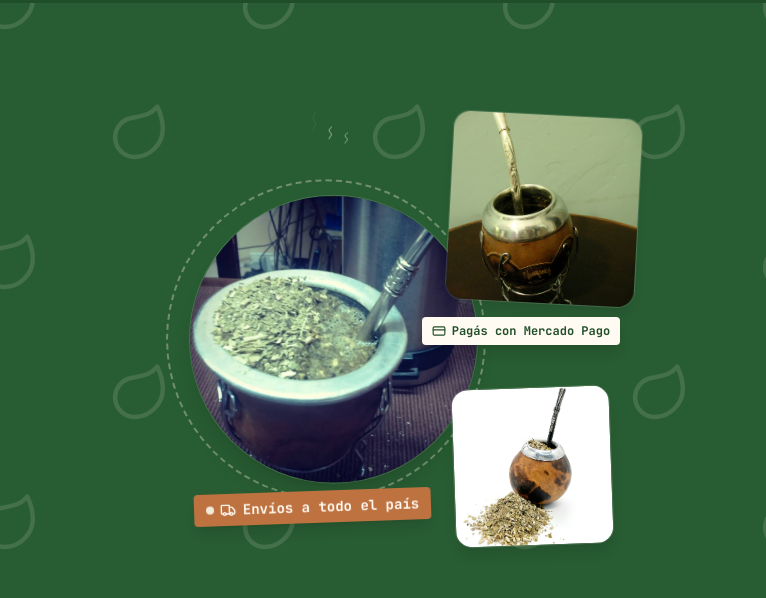
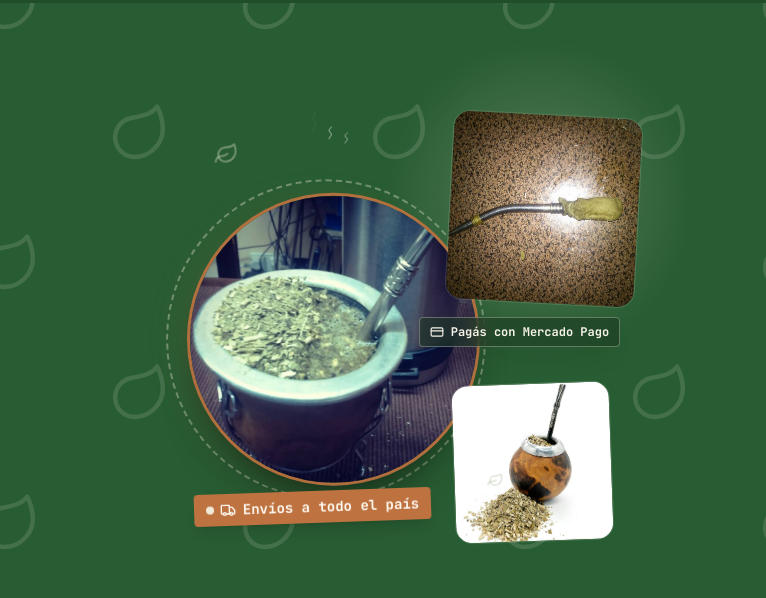
Before and after one commit to PedroGiorlando/JMates, a website: page index.html in a window 1280 px wide. Shown: the part 81-679 px from the top of the page, 514-1280 px from the left. Drawn offline with nearby package versions, Linux system fonts and the light colour scheme.

Commit message:
feat(hero): elevar collage con profundidad y movimiento
- Spotlight cálido radial (cobre + salvia) detrás del conjunto
- Mate principal con aro cobre + sombra honda (lenguaje del catálogo)
- Fotos de producto con sombra en capas y float suave (reduced-motion safe)
- Chip de pago en estilo glass (vidrio verde translúcido + blur)
- Hojas de yerba decorativas flotando
- Trío mate + bombilla + yerba = las 3 categorías del kit (antes 2 mates)

Co-Authored-By: Claude Opus 4.8 <noreply@anthropic.com>

```diff
--- a/index.html
+++ b/index.html
@@ -138,6 +138,49 @@
     25%  { opacity: 0.85; }
     70%  { opacity: 0.4; }
     100% { opacity: 0; transform: translateY(-12px) scaleY(1.15); }
+  }
+
+  /* ---- Hero collage: profundidad + movimiento ---- */
+  /* Spotlight cálido detrás del conjunto */
+  .hero-glow {
+    position: absolute; inset: -14% -10% -10% -12%; z-index: 0; pointer-events: none;
+    background:
+      radial-gradient(42% 42% at 33% 52%, rgba(190,114,64,0.42), transparent 70%),
+      radial-gradient(40% 40% at 74% 26%, rgba(183,196,168,0.32), transparent 72%);
+    filter: blur(8px);
+  }
+  /* Mate principal: aro cobre + sombra honda (lenguaje del catálogo) */
+  .hero-main-ring {
+    border-radius: 9999px;
+    box-shadow: 0 0 0 3px rgba(190,114,64,0.92), 0 28px 46px -22px rgba(0,0,0,0.72);
+  }
+  /* Fotos de producto: sombra honda en capas */
+  .hero-card { box-shadow: 0 24px 40px -20px rgba(0,0,0,0.78); border-radius: 1rem; }
+  /* Chip "glass": vidrio verde translúcido con desenfoque */
+  .hero-chip-glass {
+    display: inline-flex; align-items: center; gap: .45rem;
+    background: rgba(27,55,33,0.55);
+    -webkit-backdrop-filter: blur(9px); backdrop-filter: blur(9px);
+    border: 1px solid rgba(247,243,233,0.30);
+    color: #F7F3E9;
+    box-shadow: 0 12px 26px -14px rgba(0,0,0,0.65);
+  }
+  /* Hojas de yerba decorativas */
+  .hero-leaf { position: absolute; color: rgba(183,196,168,0.5); pointer-events: none; z-index: 25; }
+
+  @media (prefers-reduced-motion: no-preference) {
+    .hero-float-a { animation: hero-float 6.5s ease-in-out infinite; }
+    .hero-float-b { animation: hero-float 7.6s ease-in-out infinite; animation-delay: .9s; }
+    .hero-leaf-1 { animation: hero-drift 9s ease-in-out infinite; }
+    .hero-leaf-2 { animation: hero-drift 11s ease-in-out infinite reverse; }
+  }
+  @keyframes hero-float {
+    0%, 100% { transform: translateY(0); }
+    50%      { transform: translateY(-10px); }
+  }
+  @keyframes hero-drift {
+    0%, 100% { transform: translate(0, 0) rotate(0deg); }
+    50%      { transform: translate(5px, -9px) rotate(10deg); }
   }
 
   /* Hide scrollbar on mobile category strip */
@@ -527,8 +570,13 @@
 
     <!-- Collage del hero: mate principal en círculo (marca) + productos + chips -->
     <div class="relative w-full max-w-sm sm:max-w-md mx-auto aspect-square">
+      <!-- spotlight cálido detrás del conjunto -->
+      <div class="hero-glow" aria-hidden="true"></div>
+      <!-- hojas de yerba flotando -->
+      <svg class="hero-leaf hero-leaf-1 w-6 h-6" style="left:5%;top:7%" aria-hidden="true"><use href="#icon-leaf"/></svg>
+      <svg class="hero-leaf hero-leaf-2 w-4 h-4" style="right:31%;bottom:15%" aria-hidden="true"><use href="#icon-leaf"/></svg>
       <!-- anillo punteado detrás del mate principal -->
-      <div class="absolute left-0 top-1/2 -translate-y-1/2 w-[66%] -ml-3 aspect-square">
+      <div class="absolute left-0 top-1/2 -translate-y-1/2 w-[66%] -ml-3 aspect-square z-[1]">
         <div class="absolute -inset-3 rounded-full orbit-ring"></div>
       </div>
       <!-- vapor subiendo desde el mate principal -->
@@ -537,25 +585,31 @@
         <svg class="steam-wisp steam-2 w-2.5 h-10"><use href="#icon-steam"/></svg>
         <svg class="steam-wisp steam-3 w-2.5 h-9"><use href="#icon-steam"/></svg>
       </div>
-      <!-- mate principal en círculo (LCP: sin lazy, alta prioridad) -->
-      <img src="images/hero-mate.jpg" alt="Mate cebado listo para la ronda"
-           fetchpriority="high" decoding="async"
-           class="absolute left-0 top-1/2 -translate-y-1/2 w-[64%] aspect-square rounded-full object-cover shadow-xl ring-1 ring-crema/15 z-10">
-      <!-- producto secundario: mate, arriba a la derecha -->
-      <img src="images/mate-imperial.jpg" alt="Mate imperial uruguayo"
-           loading="lazy" decoding="async"
-           class="absolute right-0 top-0 w-[42%] aspect-square rounded-2xl object-cover shadow-lg ring-1 ring-crema/15 rotate-3 z-20">
-      <!-- producto secundario: yerba, abajo a la derecha -->
-      <img src="images/yerba-canarias.jpg" alt="Yerba seleccionada"
-           loading="lazy" decoding="async"
-           class="absolute right-[6%] bottom-[4%] w-[35%] aspect-square rounded-2xl object-cover shadow-lg ring-1 ring-crema/15 -rotate-2 z-20">
-      <!-- chip: envíos -->
+      <!-- mate principal en círculo, aro cobre (LCP: sin lazy, alta prioridad) -->
+      <div class="hero-main-ring absolute left-0 top-1/2 -translate-y-1/2 w-[64%] aspect-square z-10">
+        <img src="images/hero-mate.jpg" alt="Mate cebado listo para la ronda"
+             fetchpriority="high" decoding="async"
+             class="w-full h-full rounded-full object-cover">
+      </div>
+      <!-- producto secundario: bombilla, arriba a la derecha (flota) -->
+      <div class="hero-float-a absolute right-0 top-0 w-[42%] z-20">
+        <img src="images/bombilla-alpaca.jpg" alt="Bombilla de alpaca"
+             loading="lazy" decoding="async"
+             class="hero-card w-full aspect-square object-cover ring-1 ring-crema/15 rotate-3">
+      </div>
+      <!-- producto secundario: yerba, abajo a la derecha (flota) -->
+      <div class="hero-float-b absolute right-[6%] bottom-[4%] w-[35%] z-20">
+        <img src="images/yerba-canarias.jpg" alt="Yerba seleccionada"
+             loading="lazy" decoding="async"
+             class="hero-card w-full aspect-square object-cover ring-1 ring-crema/15 -rotate-2">
+      </div>
+      <!-- chip: envíos (cobre, marca) -->
       <p class="precio-tag absolute left-[1%] bottom-[9%] z-30 bg-cobre text-crema font-mono text-xs sm:text-sm font-semibold px-3 py-1.5 rounded shadow-lg">
         <svg class="w-4 h-4"><use href="#icon-truck"/></svg>
         Envíos a todo el país
       </p>
-      <!-- chip: medio de pago -->
-      <p class="absolute right-[4%] top-[45%] z-30 flex items-center gap-1.5 bg-crema text-yerba-dark font-mono text-[11px] sm:text-xs font-semibold px-2.5 py-1.5 rounded shadow-lg">
+      <!-- chip: medio de pago (glass) -->
+      <p class="hero-chip-glass absolute right-[4%] top-[45%] z-30 font-mono text-[11px] sm:text-xs font-semibold px-2.5 py-1.5 rounded">
         <svg class="w-3.5 h-3.5"><use href="#icon-card"/></svg>
         Pagás con Mercado Pago
       </p>
```
